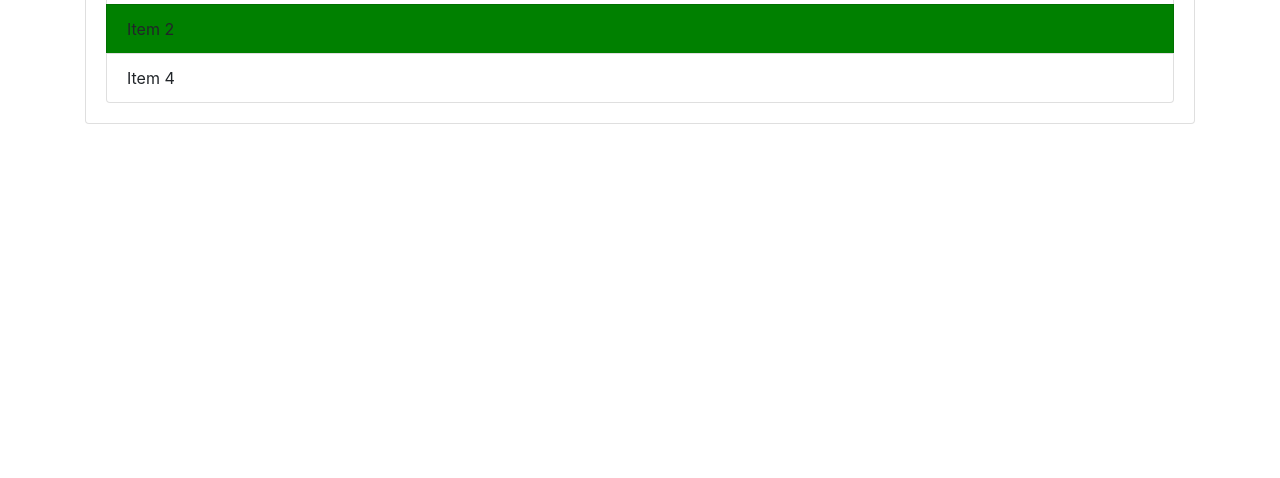
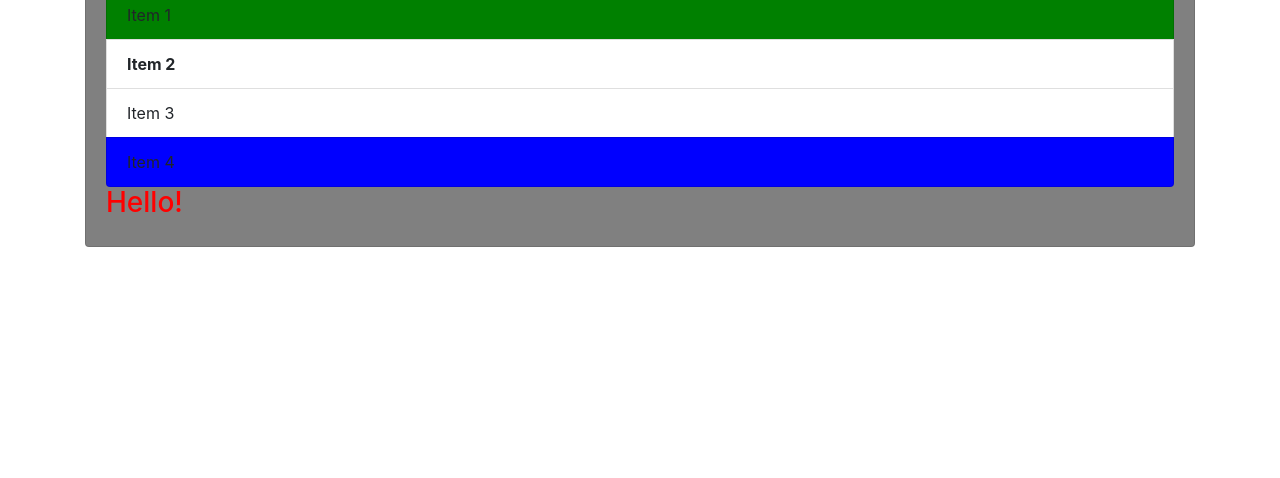
Before and after one commit to PushpendraKPal/test, a plain HTML site: page index.html in a window 1280 px wide. Shown: the part 322-800 px from the top of the page. Drawn offline with nearby package versions, Linux system fonts and the light colour scheme.

Commit message:
dom2 index.html

```diff
--- a/index.html
+++ b/index.html
@@ -28,13 +28,26 @@
       <li class="list-group-item">Item 3</li>
       <li class="list-group-item">Item 4</li>
     </ul>
+    <h3>Hello!</h3>
    </div>
   </div>
   <script>
-    let l = document.querySelector("li:nth-child(2)");
-    l.style.backgroundColor = "green";
-    let l3 = document.querySelector("li:nth-child(3)");
-    l3.style.display = "none";
+    let list = document.getElementById('items');
+    list.parentElement.style.backgroundColor = 'gray';
+    list.children[1].style.fontWeight = 'bold';
+    list.firstElementChild.style.backgroundColor = 'green';
+    list.lastElementChild.style.backgroundColor = 'blue';
+    list.nextElementSibling.style.color = 'red';
+    list.previousElementSibling.style.color = 'blue';
+    let h4 = document.createElement('h4');
+    let textNode = document.createTextNode("I am the element created by javascript");
+    h4.append(textNode);
+    h4.setAttribute('style', 'color : pink');
+    console.log(h4);
+    let container = document.querySelector('.container');
+    console.log(container);
+    container.append(h4);
+
   </script>
 </body>
 </html>
```
